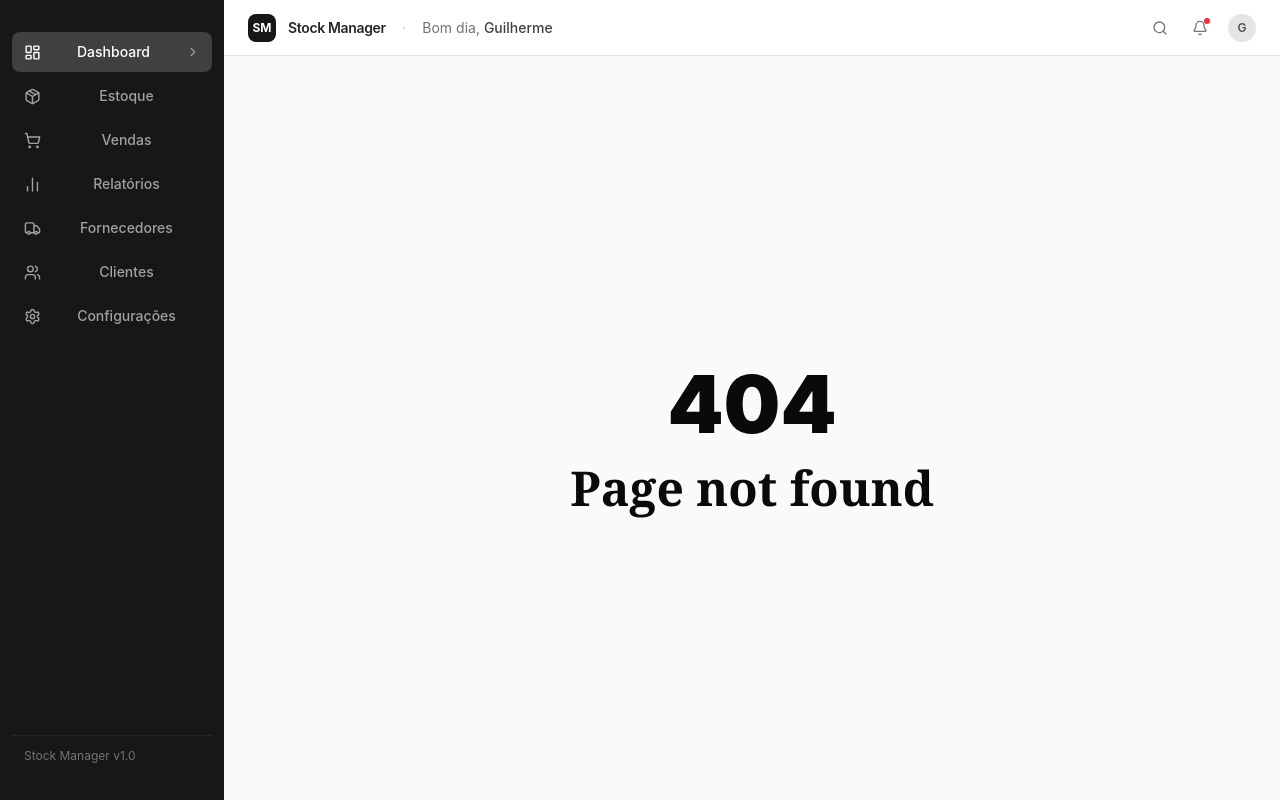
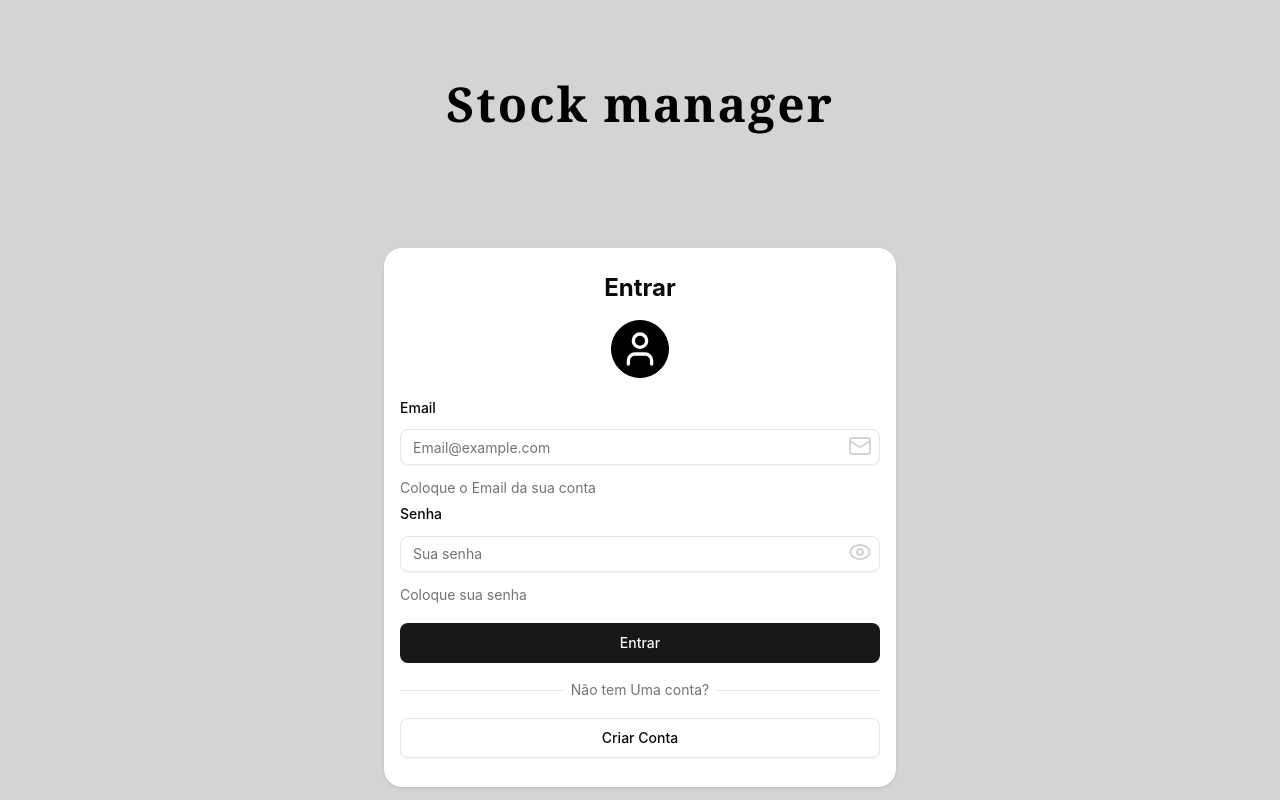
Before and after one commit to Jose-GuilhermeG/stock_manager, a React (Vite) app in the folder src/web/: page /account/login in a window 1280 px wide. Before the commit this address had no page. Built offline with nearby package versions, Linux system fonts and the light colour scheme.

Commit message:
feat(web): create login page

```diff
--- /dev/null
+++ b/src/web/src/pages/LoginPage.tsx
@@ -0,0 +1,148 @@
+//imports
+import React from 'react'
+import {Navigate} from 'react-router-dom'
+import { useState } from 'react'
+
+//components
+import { FieldSet , Field , FieldGroup , FieldDescription , FieldLabel , FieldLegend , FieldError , FieldContent , FieldSeparator } from "@/components/ui/field"
+import { Input } from "@/components/ui/input"
+import { Button } from "@/components/ui/button"
+
+//icons
+import { Mail , Eye , EyeOff , User } from "lucide-react"
+
+//types
+import { type LoginData , type FormErr } from '@/types/AccountTypes'
+
+export default function LoginPage(){
+    const [loginData , setLoginData] = useState<LoginData>()
+    const [loading , setLoading] = useState<boolean>(false)
+    const [showPass , setShowPass] = useState<boolean>(false)
+    const [formErr , setFormErr] = useState<FormErr>({
+        hasErr : false,
+        field : ""
+    })
+
+    const GetFormAttrs = (form : HTMLFormElement) : LoginData =>{
+       const formFormat = new FormData(form)
+       const email = formFormat.get("email") as string
+       const password = formFormat.get("password") as string
+       const message = "esse campo não pode estar vazio"
+
+       if(!email.trim().length) setFormErr({hasErr : true , field : "password",message : message})
+
+       if(!password.trim().length) setFormErr({hasErr : true , field : "password",message : message})
+
+       return {
+            email : email,
+            password : password
+       }
+    }
+
+    const RealizeLogin = async (e : React.FormEvent<HTMLFormElement>)=>{
+        e.preventDefault()
+        setFormErr({hasErr : false , field : ""})
+        const form = e.target as HTMLFormElement
+        setLoginData(GetFormAttrs(form))
+        setLoading(true)
+    }
+
+    return (
+        <div className="w-screen h-screen">
+            <main className="w-full h-full bg-neutral-300 flex flex-col justify-start items-center">
+                <header className="py-20">
+                    <h1 className="text-center text-5xl font-black font-serif text-black tracking-[2px]">
+                        Stock manager
+                    </h1>
+                </header>
+                <section className="mt-10">
+                    <form
+                        className="w-lg min-h-[60vh] bg-white p-4 rounded-2xl shadow-sm border-neutral-200"
+                        onSubmit={(e)=>RealizeLogin(e)}>
+                        <FieldSet>
+                            <FieldLegend className="w-full flex flex-col justify-center items-center">
+                                <h1 className="text-2xl font-bold my-2">
+                                    Entrar
+                                </h1>
+                                <div className="rounded-full bg-black border-black border my-2 p-2">
+                                    <User className="w-10 h-10 text-white"/>
+                                </div>
+                            </FieldLegend>
+                            <FieldGroup>
+                                <FieldContent>
+                                    <Field>
+                                        <FieldLabel>
+                                            Email
+                                        </FieldLabel>
+                                        <div className="relative">
+                                            <Mail className="absolute right-2 bottom-[20%] text-neutral-300"/>
+                                            <Input type="email" placeholder="Email@example.com" required id='email' name='email'/>
+                                        </div>
+                                        <FieldDescription>
+                                            Coloque o Email da sua conta
+                                        </FieldDescription>
+                                        {formErr.field == "email" &&
+                                            <FieldError>
+                                                {formErr.message}
+                                            </FieldError>
+                                        }
+                                    </Field>
+                                    <Field>
+                                        <FieldLabel>
+                                            Senha
+                                        </FieldLabel>
+                                        <div className="relative">
+                                            {
+                                                showPass ?
+                                                <EyeOff
+                                                    className="absolute right-2 bottom-[20%] text-neutral-300 cursor-pointer z-10"
+                                                    onClick={()=>setShowPass(false)} /> :
+                                                <Eye
+                                                    className="absolute right-2 bottom-[20%] text-neutral-300 cursor-pointer z-10"
+                                                    onClick={()=>setShowPass(true)}/>
+                                            }
+                                            <Input
+                                            type={showPass ? "text" : "password"}
+                                            id='password'
+                                            name='password'
+                                            placeholder="Sua senha" required/>
+                                        </div>
+                                        <FieldDescription>
+                                            Coloque sua senha
+                                        </FieldDescription>
+                                        {formErr.field == "password" &&
+                                            <FieldError>
+                                                {formErr.message}
+                                            </FieldError>
+                                        }
+                                    </Field>
+                                    <div className='flex flex-col justify-around min-h-[20vh]'>
+                                        <Field>
+                                            <Button size="lg" className='relative'>
+                                                Entrar
+                                            </Button>
+                                        </Field>
+
+                                        {loading &&(
+                                            <div className="flex items-center justify-center h-10">
+                                            <div className="w-6 h-6 border-2 border-neutral-300 border-t-neutral-700 rounded-full animate-spin" />
+                                            </div>
+                                        )}
+                                        <FieldSeparator>
+                                            Não tem Uma conta?
+                                        </FieldSeparator>
+                                        <Field>
+                                            <Button variant="outline" size="lg" onClick={()=>Navigate({to : "/account/register/"})}>
+                                                Criar Conta
+                                            </Button>
+                                        </Field>
+                                    </div>
+                                </FieldContent>
+                            </FieldGroup>
+                        </FieldSet>
+                    </form>
+                </section>
+            </main>
+        </div>
+    )
+}
--- a/src/web/src/routes.tsx
+++ b/src/web/src/routes.tsx
@@ -7,16 +7,18 @@ from 'react-router-dom'
 
 //pages
 import BasePage from './pages/Base'
-import NotFoundPage from './pages/NotFoundPage'
+import LoginPage from './pages/LoginPage'
 
 //tabs
 import HomePage from './pages/Home'
 import StockPage from './pages/stock'
+import NotFoundPage from './pages/NotFoundPage'
 
 export default function AppicationRoutes(){
     return (
         <BrowserRouter>
             <Routes>
+                <Route path='/account/login/' element={<LoginPage/>} />
                 <Route path='/' element={<BasePage/>}>
                     <Route index element={<HomePage/>}/>
                     <Route path='/stock' element={<StockPage/>}/>
--- /dev/null
+++ b/src/web/src/types/AccountTypes.ts
@@ -0,0 +1,10 @@
+export interface LoginData{
+    email : string,
+    password : string
+}
+
+export interface FormErr{
+    hasErr : boolean,
+    field : string,
+    message? : string
+}
```
